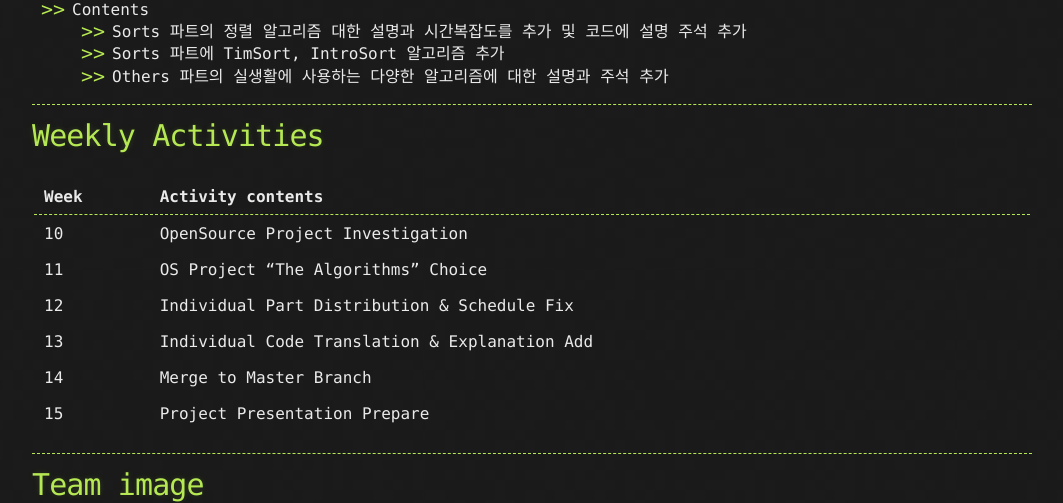
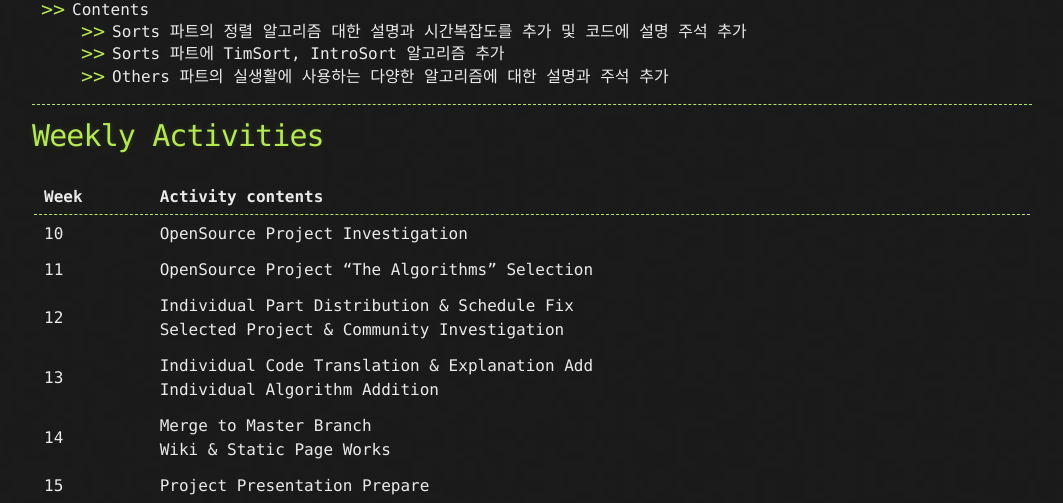
Before and after one commit to 19-2-SKKU-OSS/2019-2-OSS-L6, a Jekyll site: the page built from index.md, in a window 1280 px wide and 900 px high, scrolled down 2391 px, cut to the strip 0-503 px from the top of the window. Shown: the whole strip, without its empty margins (108-1171 px from the left). Built offline with Jekyll 4.4.1, drawn with Linux system fonts in a browser that asks for light colours; our own code applies the rules of GitHub Pages for plain Markdown files.

Commit message:
Update index.md
fix

```diff
--- a/index.md
+++ b/index.md
@@ -82,11 +82,11 @@ layout: default
 
 | Week | Activity contents |
 |:-----|:------------------|
-|  10  | OpenSource Project Investigation   |
-|  11  | OS Project "The Algorithms" Choice |
-|  12  | Individual Part Distribution & Schedule Fix |
-|  13  | Individual Code Translation & Explanation Add |
-|  14  | Merge to Master Branch |
+|  10  | OpenSource Project Investigation |
+|  11  | OpenSource Project "The Algorithms" Selection |
+|  12  | Individual Part Distribution & Schedule Fix <br> Selected Project & Community Investigation |
+|  13  | Individual Code Translation & Explanation Add <br> Individual Algorithm Addition |
+|  14  | Merge to Master Branch <br> Wiki & Static Page Works |
 |  15  | Project Presentation Prepare |
 
 * * *
```
